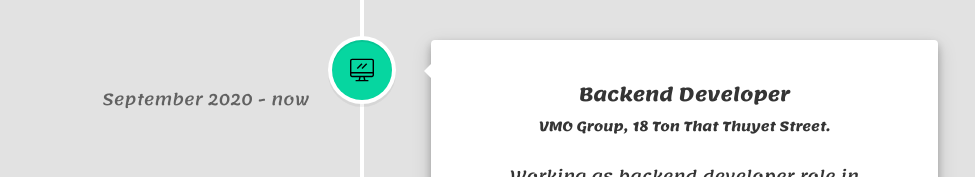
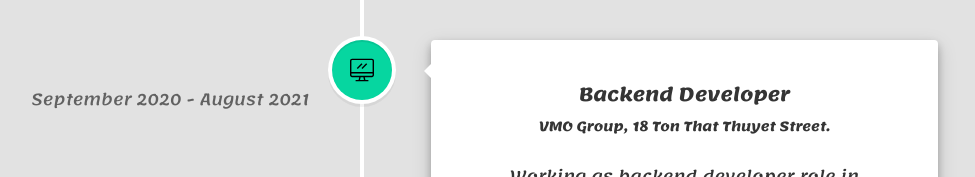
Before and after one commit to trungdzung9900/Personal-Website, a React app: page / in a window 1280 px wide. Shown: the part 2874-3051 px from the top of the page, without its empty margins (278-1253 px from the left). Built offline with nearby package versions, Linux system fonts and the light colour scheme.

Commit message:
Update career

```diff
--- a/src/components/Career/timelineElement.js
+++ b/src/components/Career/timelineElement.js
@@ -5,7 +5,7 @@ let timelineElements = [
         location: "CMC Global, 80 Dich Vong Hau Street",
         description: "Working as backend developer role in project.",
         buttonText: "View my company",
-        date: "September 2020 - now",
+        date: "August 2021 - now",
         icon: "work",
         link: "https://www.cmc.com.vn/cmc-global/"
     },
@@ -15,7 +15,7 @@ let timelineElements = [
         location: "VMO Group, 18 Ton That Thuyet Street.",
         description: "Working as backend developer role in project.",
         buttonText: "View my company",
-        date: "September 2020 - now",
+        date: "September 2020 - August 2021",
         icon: "work",
         link: "https://www.vmo.group/"
     },
```
